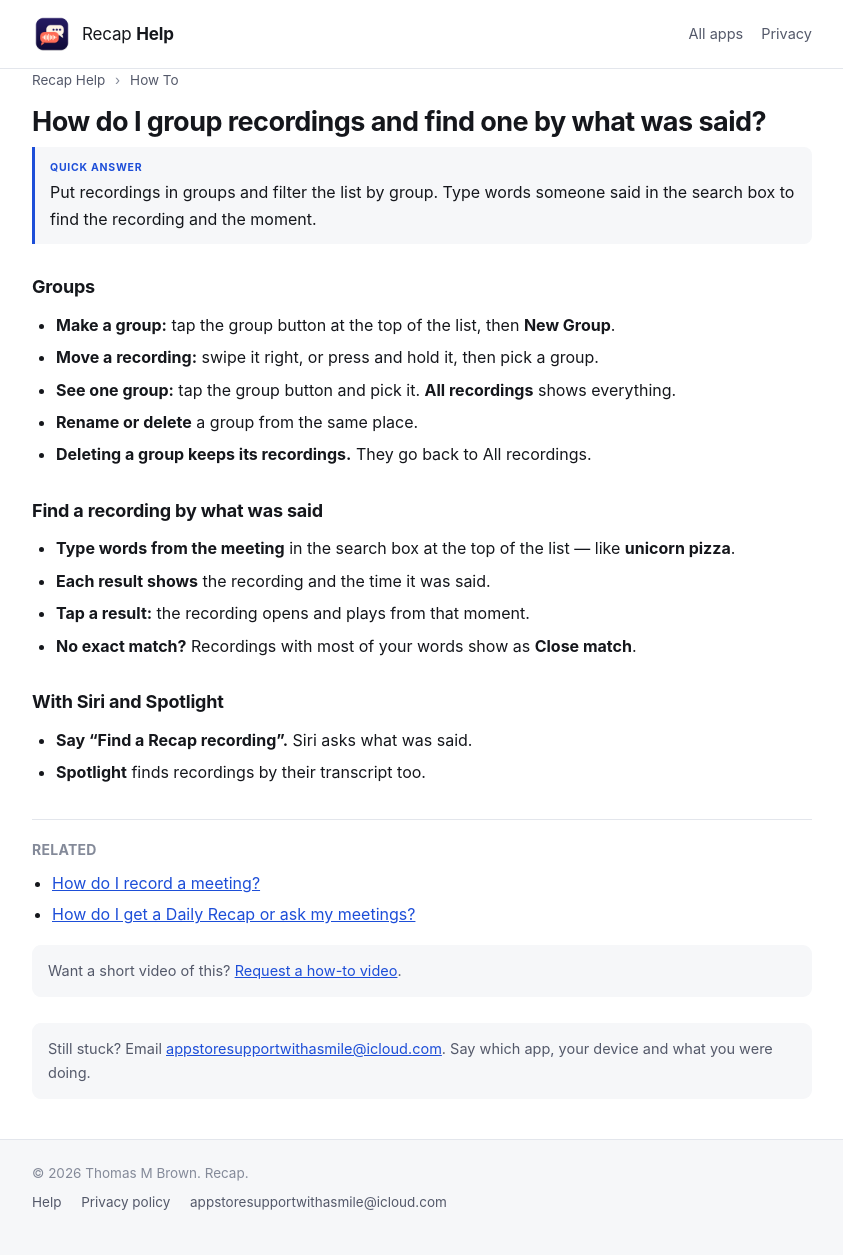
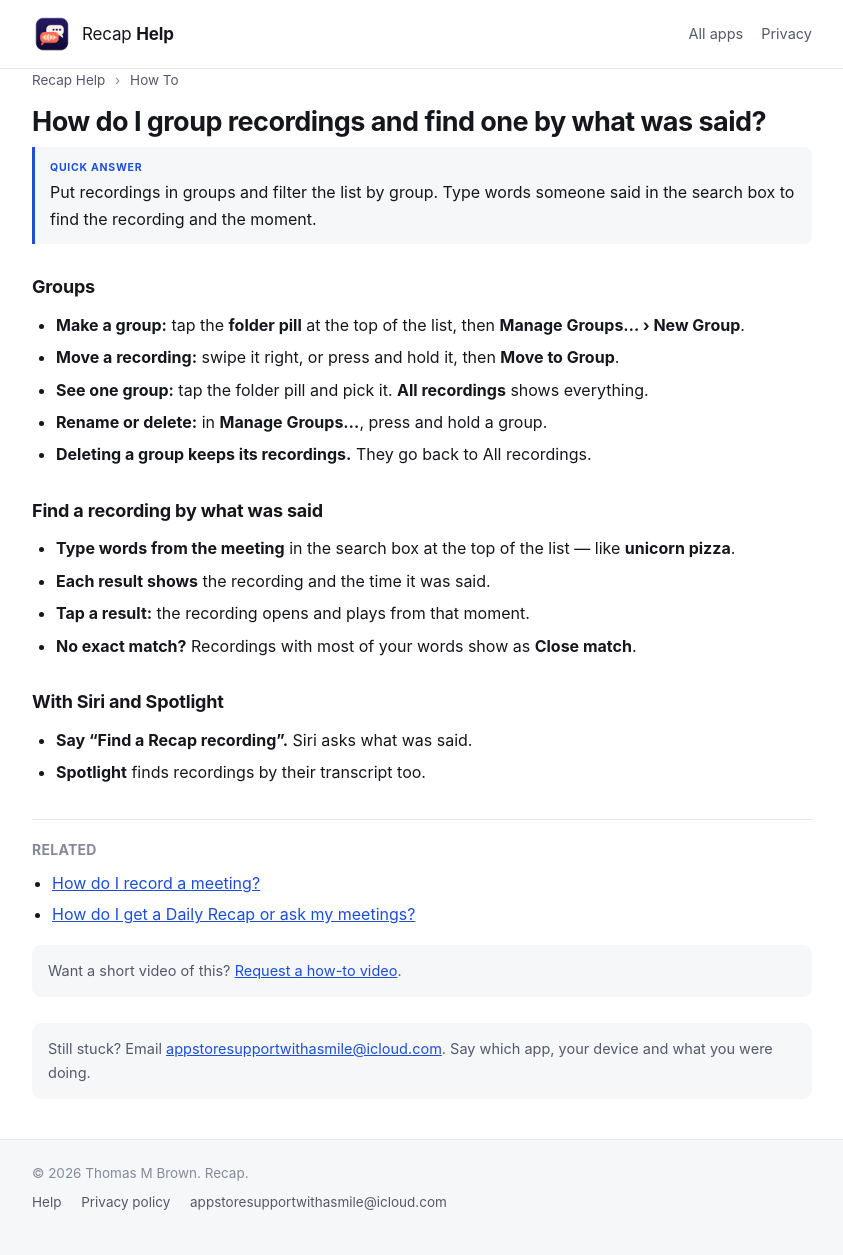
Before and after one commit to mytombrown/team-assist-help, a Jekyll site: the page built from _guides/recap/groups-and-search.md, in a window 1280 px wide. Shown: the whole page, without its empty margins (218-1061 px from the left). Built offline with Jekyll 4.4.1, drawn with Linux system fonts in a browser that asks for light colours.

Commit message:
Recap help: group steps use the app's own labels
Co-Authored-By: Claude Opus 5.5 <noreply@anthropic.com>

```diff
--- a/_guides/recap/groups-and-search.md
+++ b/_guides/recap/groups-and-search.md
@@ -12,10 +12,10 @@ related:
 
 ## Groups
 
-- **Make a group:** tap the group button at the top of the list, then **New Group**.
-- **Move a recording:** swipe it right, or press and hold it, then pick a group.
-- **See one group:** tap the group button and pick it. **All recordings** shows everything.
-- **Rename or delete** a group from the same place.
+- **Make a group:** tap the **folder pill** at the top of the list, then **Manage Groups… › New Group**.
+- **Move a recording:** swipe it right, or press and hold it, then **Move to Group**.
+- **See one group:** tap the folder pill and pick it. **All recordings** shows everything.
+- **Rename or delete:** in **Manage Groups…**, press and hold a group.
 - **Deleting a group keeps its recordings.** They go back to All recordings.
 
 ## Find a recording by what was said
```
